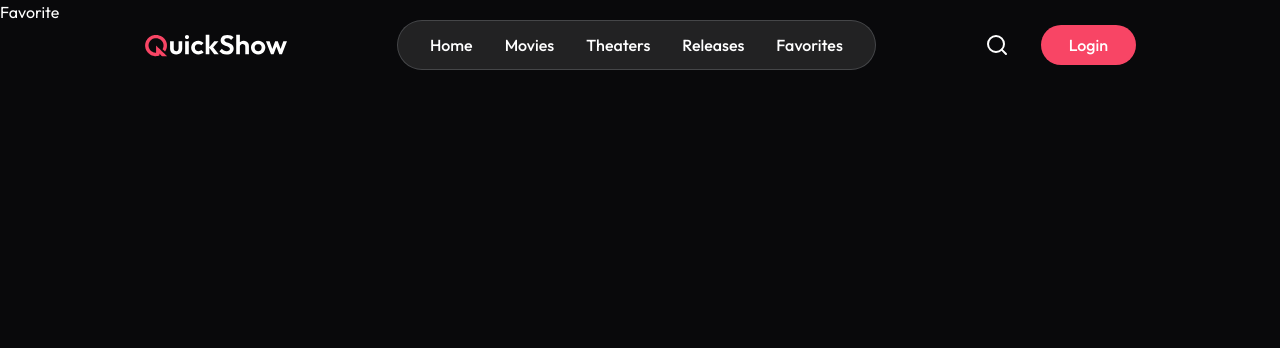
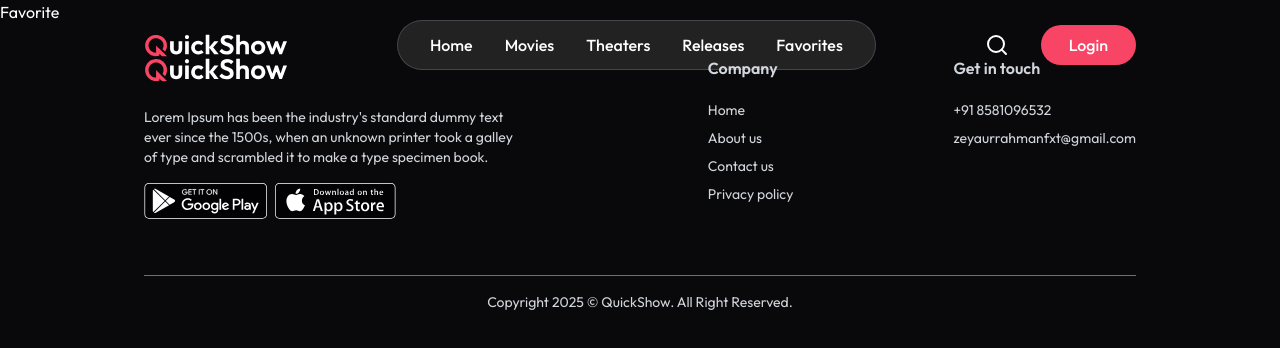
Before and after one commit to zeyaurrahman786/MovieApp, a React (Vite) app in the folder client/: page /favorite in a window 1280 px wide. Shown: the top 348 px of the page. Built offline with nearby package versions, Linux system fonts and the light colour scheme; no server answers; a web font is replaced by a local one.

Commit message:
Home Page Complete

```diff
--- a/client/src/App.jsx
+++ b/client/src/App.jsx
@@ -1,5 +1,5 @@
 import React from 'react'
-import { Route, Routes } from 'react-router-dom';
+import { Route, Routes, useLocation } from 'react-router-dom';
 import Home from '/src/pages/Home';
 import Movies from '/src/pages/Movies';
 import MovieDetails from '/src/pages/MovieDetails';
@@ -7,12 +7,19 @@ import SeatLayout from '/src/pages/SeatLayout';
 import MyBookings from '/src/pages/MyBookings';
 import Favorite from '/src/pages/Favorite';
 import Navbar from './components/Navbar';
+import { Toaster } from 'react-hot-toast';
+import Footer from './components/Footer';
+
 
 
 const App = () => {
+
+  const isAdminRoute = useLocation().pathname.startsWith("/admin");
+
   return (
     <>
-    <Navbar />
+    <Toaster/>
+    {!isAdminRoute && <Navbar />}
       <Routes>
         <Route path='/' element={<Home/>} />
         <Route path='/movies' element={<Movies/>} />
@@ -21,6 +28,7 @@ const App = () => {
         <Route path='/my-bookings' element={<MyBookings/>} />
         <Route path='/favorite' element={<Favorite/>} />
       </Routes>
+      {!isAdminRoute && <Footer />}
     </>
   )
 }
--- a/client/src/components/Footer.jsx
+++ b/client/src/components/Footer.jsx
@@ -1,8 +1,43 @@
 import React from 'react'
+import { assets } from '../assets/assets';
 
 const Footer = () => {
   return (
-    <div>Footer</div>
+     <footer className="px-6 pt-8 md:px-16 lg:px-36 w-full text-gray-300">
+            <div className="flex flex-col md:flex-row justify-between w-full gap-10 border-b border-gray-500 pb-14">
+                <div className="md:max-w-96">
+                    <img alt="" class="w-36 h-auto" src={assets.logo} />
+                    <p className="mt-6 text-sm">
+                        Lorem Ipsum has been the industry's standard dummy text ever since the 1500s, when an unknown printer took a galley of type and scrambled it to make a type specimen book.
+                    </p>
+                    <div className="flex items-center gap-2 mt-4">
+                        <img src={assets.googlePlay} className='h-9 w-auto' />
+                        <img src={assets.appStore} className='h-9 w-auto' />
+                    </div>
+                </div>
+                <div className="flex-1 flex items-start md:justify-end gap-20 md:gap-40">
+                    <div>
+                        <h2 className="font-semibold mb-5">Company</h2>
+                        <ul className="text-sm space-y-2">
+                            <li><a href="#">Home</a></li>
+                            <li><a href="#">About us</a></li>
+                            <li><a href="#">Contact us</a></li>
+                            <li><a href="#">Privacy policy</a></li>
+                        </ul>
+                    </div>
+                    <div>
+                        <h2 className="font-semibold mb-5">Get in touch</h2>
+                        <div className="text-sm space-y-2">
+                            <p>+91 8581096532</p>
+                            <p>zeyaurrahmanfxt@gmail.com</p>
+                        </div>
+                    </div>
+                </div>
+            </div>
+            <p className="pt-4 text-center text-sm pb-5">
+                Copyright {new Date().getFullYear()} © QuickShow. All Right Reserved.
+            </p>
+        </footer>
   )
 }
 
--- a/client/src/components/TrailerSection.jsx
+++ b/client/src/components/TrailerSection.jsx
@@ -1,9 +1,50 @@
-import React from 'react'
+import React, { useState } from "react";
+import { dummyTrailers } from "../assets/assets";
+import ReactPlayer from "react-player";
+import BlurCircle from "./BlurCircle";
+import { PlayCircleIcon } from "lucide-react";
 
-const TrailerSection = () => {
+const TrailersSection = () => {
+  const [currentTrailer, setCurrentTrailer] = useState(dummyTrailers[0]);
+
   return (
-    <div>TrailerSection</div>
-  )
-}
+    <div className="px-6 md:px-16 lg:px-24 xl:px-44 py-20 overflow-hidden">
+      <p className="text-gray-300 font-medium text-lg max-w-[960px] mx-auto">
+        Trailers
+      </p>
 
-export default TrailerSection;
+      <div className="relative mt-6">
+        <BlurCircle top="-100px" right="-100px" />
+        <ReactPlayer
+          src={currentTrailer.videoUrl}
+          controls={true}
+          className="mx-auto max-w-full "
+          width="960px"
+          height="540px"
+        />
+      </div>
+
+      <div className="group grid grid-cols-4 gap-4 md:gap-8 mt-8 max-w-3xl mx-auto">
+        {dummyTrailers.map((trailer) => (
+          <div
+            key={trailer.image}
+            className="relative group:hover:not-hover:opacity-50 hover:-translate-y-1 duration-300 transition max-md:h-60 md:max-h-60 cursor-pointer"
+            onClick={() => setCurrentTrailer(trailer)}
+          >
+            <img
+              src={trailer.image}
+              alt=""
+              className="rounded-lg w-full h-full object-cover brightness-75"
+            />
+            <PlayCircleIcon
+              strokeWidth={1.6}
+              className="absolute top-1/2 left-1/2 w-5 md:w-8 h-5 md:h-12 transform -translate-x-1/2 -translate-y-1/2"
+            />
+          </div>
+        ))}
+      </div>
+    </div>
+  );
+};
+
+export default TrailersSection;
--- a/client/src/pages/Home.jsx
+++ b/client/src/pages/Home.jsx
@@ -1,12 +1,14 @@
 import React from 'react'
 import HeroSection from '../components/HeroSection';
 import FeaturedSection from '../components/FeaturedSection';
+import TrailerSection from '../components/TrailerSection';
 
 const Home = () => {
   return (
     <div>
       <HeroSection />
       <FeaturedSection />
+      <TrailerSection />
     </div>
   )
 }
```
